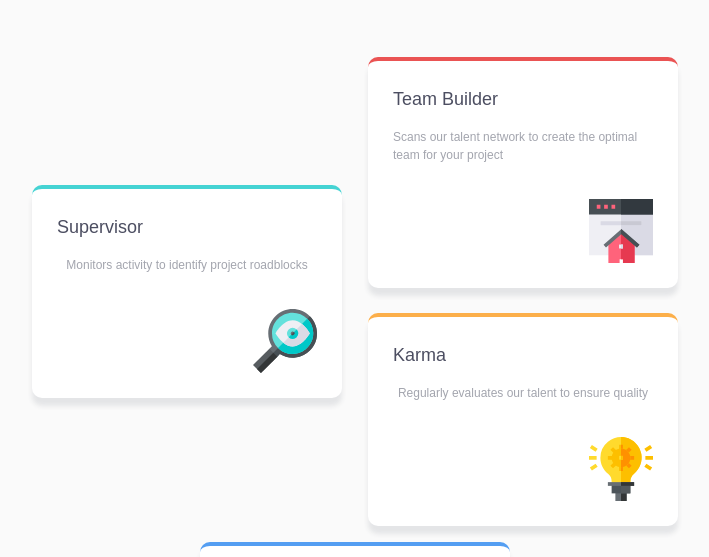
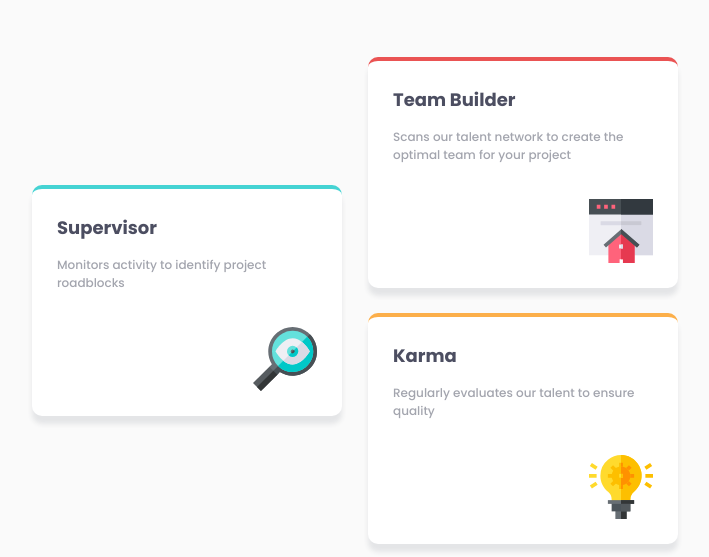
Before and after one commit to m-rooeintan/four_card_feature_section, a plain HTML site: page index.html in a window 1280 px wide. Shown: the part 177-734 px from the top of the page, without its empty margins (280-989 px from the left). Drawn offline with Linux system fonts and the light colour scheme; the site is published under a folder, as on GitHub Pages, so addresses that start at the root find nothing.

Commit message:
Update style.css

```diff
--- a/styles/style.css
+++ b/styles/style.css
@@ -1,16 +1,16 @@
 @font-face {
     font-family: "Poppins";
-    src: url("/fonts/Poppins-ExtraLight.ttf") format('truetype');
+    src: url("../fonts/Poppins-ExtraLight.ttf") format('truetype');
 }
 
 @font-face {
     font-family: "Poppins Medium";
-    src: url("/fonts/Poppins-Medium.ttf") format('truetype');
+    src: url("../fonts/Poppins-Medium.ttf") format('truetype');
 }
 
 @font-face {
     font-family: "Poppins Bold";
-    src: url("/fonts/Poppins-Bold.ttf") format('truetype');
+    src: url("../fonts/Poppins-Bold.ttf") format('truetype');
 }
 
 :root {
```
